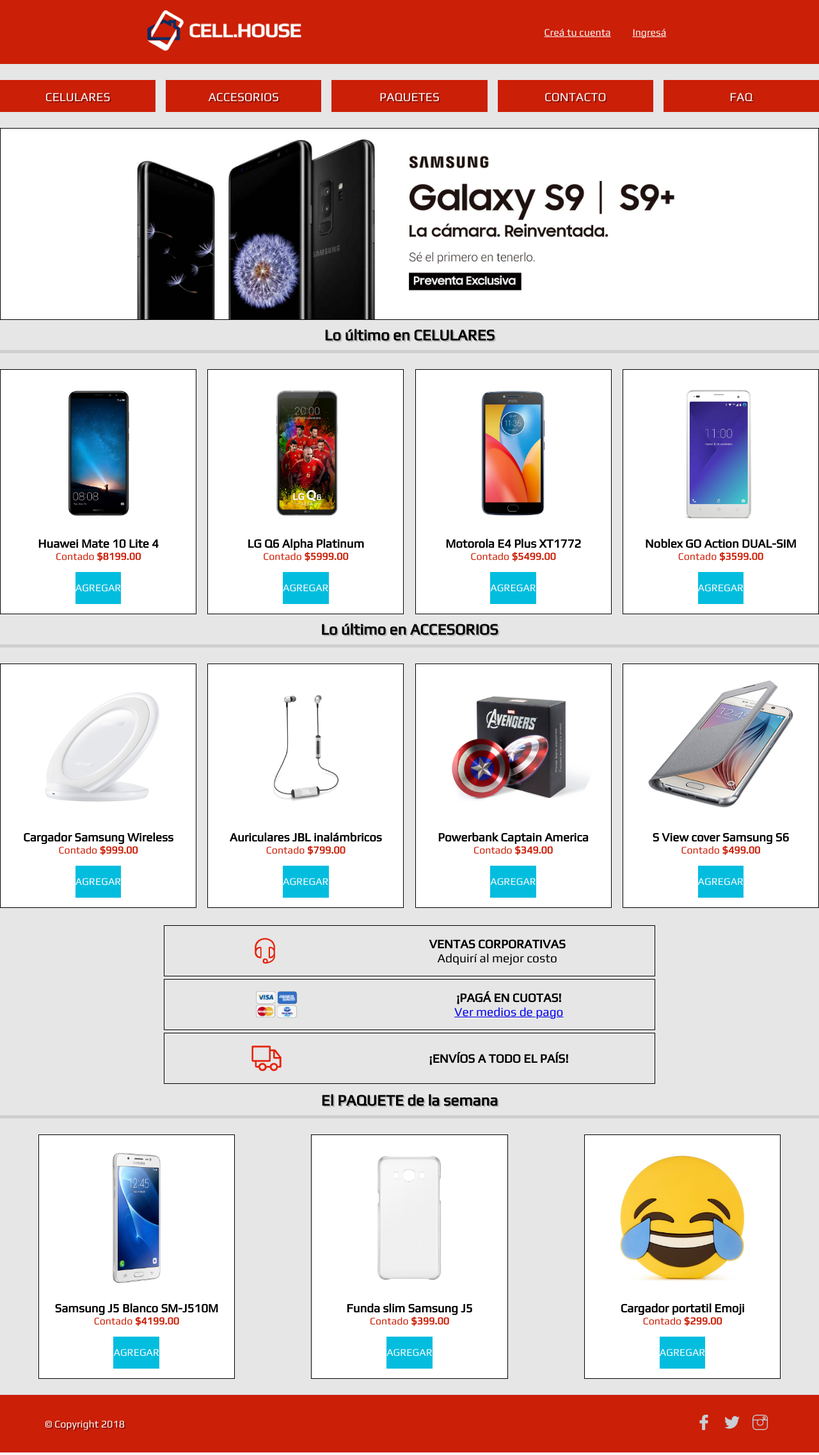
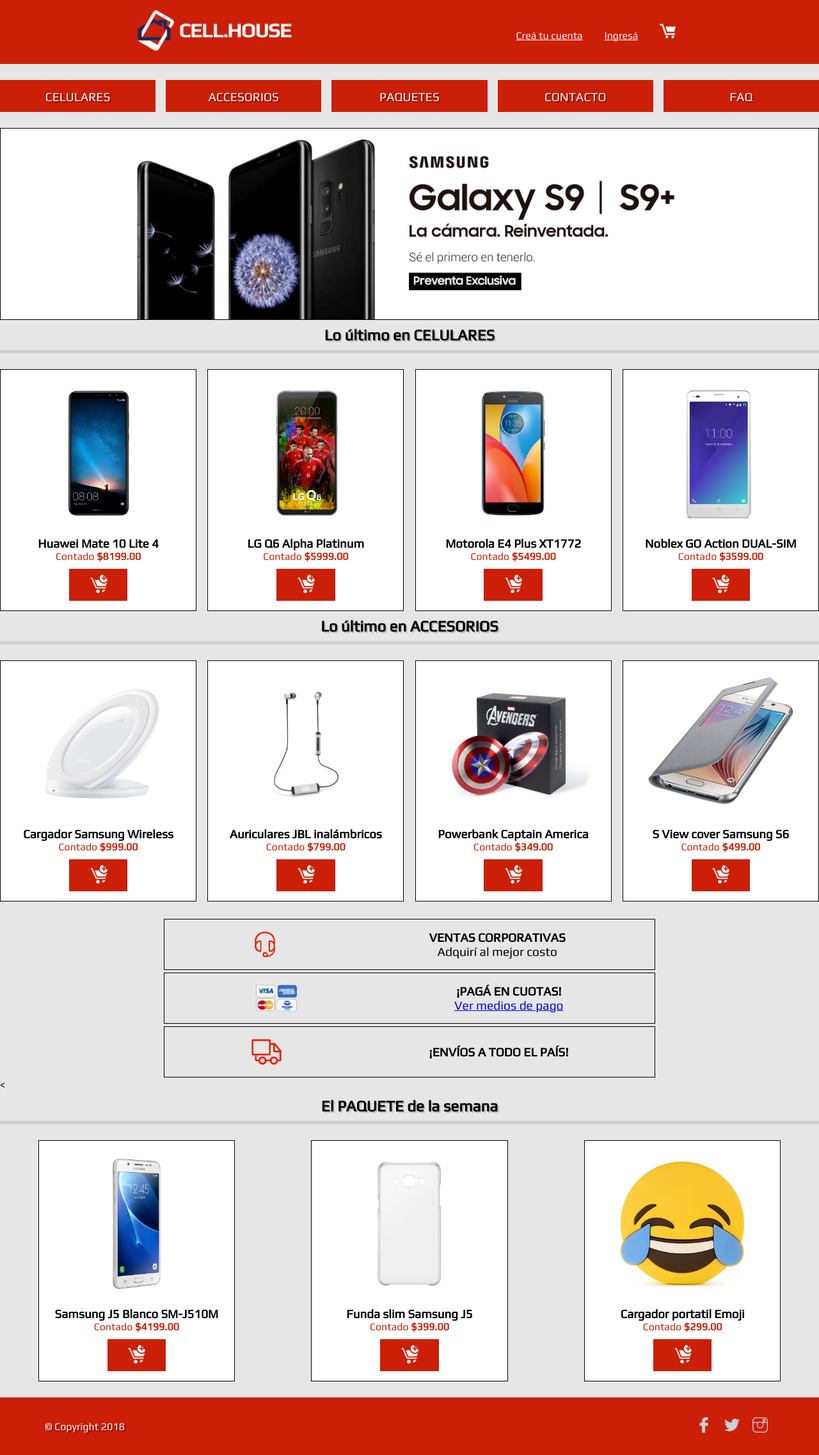
Before and after one commit to mfigliolia/FSTN7-Grupo2, a PHP site: page / in a window 1280 px wide. Shown: the whole page at 64% size. Run offline with PHP 8.4, Linux system fonts and the light colour scheme.

Commit message:
sprint 3.2

```diff
--- a/componentes/header.php
+++ b/componentes/header.php
@@ -6,5 +6,6 @@
   <nav class="login-nav">
     <a href="paginas/registro.php">Creá tu cuenta</a>
     <a href="paginas/login.php">Ingresá</a>
+    <a href="paginas/carrito.php"><img style="width: 25px;" src="images/logos/cart-empty.png" alt="carrito"></a>
   </nav>
 </header>
--- a/componentes/main.php
+++ b/componentes/main.php
@@ -1,71 +1,10 @@
 <main>
-  <div class="titulo">
-    <h2 align="center">Lo último en CELULARES</h2>
-  </div>
+  <?php
+    include('paginas/celulares.php');
 
-  <section class="novedades">
-      <article class="product">
-        <img src="images/celulares/HUAWEI_MATE_10.jpg" alt="HUAWEI_MATE_10">
-        <h3>Huawei Mate 10 Lite 4</h3>
-        <p>Contado <strong>$8199.00</strong></p>
-        <a href="">AGREGAR</a>
-      </article>
+    include('paginas/accesorios.php');
+  ?>
 
-    <article class="product">
-      <img src="images/celulares/LG_Q6_PLATINUM.jpg" alt="LG_Q6_PLATINUM">
-      <h3>LG Q6 Alpha Platinum</h3>
-      <p>Contado <strong>$5999.00</strong></p>
-      <a href="">AGREGAR</a>
-    </article>
-
-    <article class="product">
-      <img src="images/celulares/MOTOROLA_E4_PLUS.jpg" alt="MOTOROLA_E4_PLUS">
-      <h3>Motorola E4 Plus XT1772</h3>
-      <p>Contado <strong>$5499.00</strong></p>
-      <a href="">AGREGAR</a>
-    </article>
-
-    <article class="product">
-      <img src="images/celulares/NOBLEX_GO.jpg" alt="NOBLEX_GO">
-      <h3>Noblex GO Action DUAL-SIM</h3>
-      <p>Contado <strong>$3599.00</strong></p>
-      <a href="">AGREGAR</a>
-    </article>
-  </section>
-
-  <div class="titulo">
-    <h2 align="center">Lo último en ACCESORIOS</h2>
-  </div>
-
-  <section class="novedades">
-    <article class="product">
-      <img src="images/accesorios/samsung_charger.jpg" alt="samsung_charger">
-      <h3>Cargador Samsung Wireless</h3>
-      <p>Contado <strong>$999.00</strong></p>
-      <a href="">AGREGAR</a>
-    </article>
-
-    <article class="product">
-      <img src="images/accesorios/phones_JBL.jpg" alt="phones_JBL">
-      <h3>Auriculares JBL inalámbricos</h3>
-      <p>Contado <strong>$799.00</strong></p>
-      <a href="">AGREGAR</a>
-    </article>
-
-    <article class="product">
-      <img src="images/accesorios/powerbank_avengers.jpg" alt="powerbank_avengers">
-      <h3>Powerbank Captain America</h3>
-      <p>Contado <strong>$349.00</strong></p>
-      <a href="">AGREGAR</a>
-    </article>
-
-    <article class="product">
-      <img src="images/accesorios/viewcover_samsung_s6.jpg" alt="viewcover_samsung_s6">
-      <h3>S View cover Samsung S6</h3>
-      <p>Contado <strong>$499.00</strong></p>
-      <a href="">AGREGAR</a>
-    </article>
-  </section>
 </main>
 
 <section class="informacion">
@@ -99,29 +38,4 @@
   </div>
 </section>
 
-<div class="titulo">
-  <h2 align="center">El PAQUETE de la semana</h2>
-</div>
-
-<section class="paquete">
-      <article class="product">
-        <img src="images/celulares/samsung_j5.jpg" alt="Samsung_J5">
-        <h3>Samsung J5 Blanco SM-J510M</h3>
-        <p>Contado <strong>$4199.00</strong></p>
-        <a href="">AGREGAR</a>
-      </article>
-
-      <article class="product">
-        <img src="images/accesorios/funda_J5.jpg" alt="Funda_Samsung_J5">
-        <h3>Funda slim Samsung J5</h3>
-        <p>Contado <strong>$399.00</strong></p>
-        <a href="">AGREGAR</a>
-      </article>
-
-      <article class="product">
-        <img src="images/accesorios/emoji_laught.jpg" alt="Cargador_emoji">
-        <h3>Cargador portatil Emoji</h3>
-        <p>Contado <strong>$299.00</strong></p>
-        <a href="">AGREGAR</a>
-      </article>
-</section>
+  <<?php include('paginas/paquetes.php'); ?>
--- a/componentes/navigation.php
+++ b/componentes/navigation.php
@@ -9,9 +9,9 @@
 
 <!-- navbar para baja resolucion -->
 <section class="low-nav">
-  <a href="#">CELULARES</a>
-  <a href="#">ACCESORIOS</a>
-  <a href="#">PAQUETES</a>
+  <a href="?pagina=celulares">CELULARES</a>
+  <a href="?pagina=accesorios">ACCESORIOS</a>
+  <a href="?pagina=paquetes">PAQUETES</a>
   <a href="#">CONTACTO</a>
-  <a href="faq.php">FAQ</a>
+  <a href="paginas/faq.php">FAQ</a>
 </section>
--- a/css/style.css
+++ b/css/style.css
@@ -310,23 +310,12 @@ main {
 }
 
 .product a {
-<<<<<<< HEAD
   width: 30%;
   height: 50px;
   background-color: rgb(203,31,7);
   text-align: center;
   padding-top: 8px;
   margin-top:10px;
-=======
-  width: 35%;
-  height: 50px;
-  color: rgb(250,250,250);
-  text-align: center;
-  text-decoration: none;
-  background-color: rgb(3,189,223);
-  margin-top:15px;
-  padding-top: 15px;
->>>>>>> 156ee6a7073b20dc3dda83e89b843b7ea829da22
 }
 
 .paquete{
--- a/paginas/accesorios.php
+++ b/paginas/accesorios.php
@@ -7,43 +7,27 @@
       <img src="images/accesorios/samsung_charger.jpg" alt="samsung_charger">
       <h3>Cargador Samsung Wireless</h3>
       <p>Contado <strong>$999.00</strong></p>
-<<<<<<< HEAD
       <a href=""><img style="width: 30px;" src="images/logos/cart-add.png"></a>
-=======
-      <a href="">AGREGAR</a>
->>>>>>> 156ee6a7073b20dc3dda83e89b843b7ea829da22
     </article>
 
     <article class="product">
       <img src="images/accesorios/phones_JBL.jpg" alt="phones_JBL">
       <h3>Auriculares JBL inalámbricos</h3>
       <p>Contado <strong>$799.00</strong></p>
-<<<<<<< HEAD
       <a href=""><img style="width: 30px;" src="images/logos/cart-add.png"></a>
-=======
-      <a href="">AGREGAR</a>
->>>>>>> 156ee6a7073b20dc3dda83e89b843b7ea829da22
     </article>
 
     <article class="product">
       <img src="images/accesorios/powerbank_avengers.jpg" alt="powerbank_avengers">
       <h3>Powerbank Captain America</h3>
       <p>Contado <strong>$349.00</strong></p>
-<<<<<<< HEAD
       <a href=""><img style="width: 30px;" src="images/logos/cart-add.png"></a>
-=======
-      <a href="">AGREGAR</a>
->>>>>>> 156ee6a7073b20dc3dda83e89b843b7ea829da22
     </article>
 
     <article class="product">
       <img src="images/accesorios/viewcover_samsung_s6.jpg" alt="viewcover_samsung_s6">
       <h3>S View cover Samsung S6</h3>
       <p>Contado <strong>$499.00</strong></p>
-<<<<<<< HEAD
       <a href=""><img style="width: 30px;" src="images/logos/cart-add.png"></a>
-=======
-      <a href="">AGREGAR</a>
->>>>>>> 156ee6a7073b20dc3dda83e89b843b7ea829da22
     </article>
   </section>
--- a/paginas/bienvenido.php
+++ b/paginas/bienvenido.php
@@ -30,9 +30,5 @@ $errores = [];
           <p style="color: white;">Bienvenido, <?php echo $_SESSION['nombre']?>, a la comunidad de Cell House</p>
           </div>
        </div>
-<<<<<<< HEAD:paginas/bienvenido.php
   <a href="paginas/login.php" style="padding-left: 520px;"><input type="submit" value="Empezá a navegar"></a>
-=======
-  <a href="login.php" style="padding-left: 520px;"><input type="submit" value="Empezá a navegar"></a>
->>>>>>> 156ee6a7073b20dc3dda83e89b843b7ea829da22:bienvenido.php
   </body>
--- a/paginas/celulares.php
+++ b/paginas/celulares.php
@@ -7,43 +7,27 @@
         <img src="images/celulares/HUAWEI_MATE_10.jpg" alt="HUAWEI_MATE_10">
         <h3>Huawei Mate 10 Lite 4</h3>
         <p>Contado <strong>$8199.00</strong></p>
-<<<<<<< HEAD
         <a href=""><img style="width: 30px;" src="images/logos/cart-add.png"></a>
-=======
-        <a href="">AGREGAR</a>
->>>>>>> 156ee6a7073b20dc3dda83e89b843b7ea829da22
       </article>
 
     <article class="product">
       <img src="images/celulares/LG_Q6_PLATINUM.jpg" alt="LG_Q6_PLATINUM">
       <h3>LG Q6 Alpha Platinum</h3>
       <p>Contado <strong>$5999.00</strong></p>
-<<<<<<< HEAD
       <a href=""><img style="width: 30px;" src="images/logos/cart-add.png"></a>
-=======
-      <a href="">AGREGAR</a>
->>>>>>> 156ee6a7073b20dc3dda83e89b843b7ea829da22
     </article>
 
     <article class="product">
       <img src="images/celulares/MOTOROLA_E4_PLUS.jpg" alt="MOTOROLA_E4_PLUS">
       <h3>Motorola E4 Plus XT1772</h3>
       <p>Contado <strong>$5499.00</strong></p>
-<<<<<<< HEAD
       <a href=""><img style="width: 30px;" src="images/logos/cart-add.png"></a>
-=======
-      <a href="">AGREGAR</a>
->>>>>>> 156ee6a7073b20dc3dda83e89b843b7ea829da22
     </article>
 
     <article class="product">
       <img src="images/celulares/NOBLEX_GO.jpg" alt="NOBLEX_GO">
       <h3>Noblex GO Action DUAL-SIM</h3>
       <p>Contado <strong>$3599.00</strong></p>
-<<<<<<< HEAD
       <a href=""><img style="width: 30px;" src="images/logos/cart-add.png"></a>
-=======
-      <a href="">AGREGAR</a>
->>>>>>> 156ee6a7073b20dc3dda83e89b843b7ea829da22
     </article>
   </section>
--- a/paginas/indexlogin.php
+++ b/paginas/indexlogin.php
@@ -3,11 +3,7 @@
 <html lang="en" dir="ltr">
   <head>
     <meta charset="utf-8">
-<<<<<<< HEAD:paginas/indexlogin.php
     <link rel="stylesheet" href="../css/style.css">
-=======
-    <link rel="stylesheet" href="css/style.css">
->>>>>>> 156ee6a7073b20dc3dda83e89b843b7ea829da22:indexlogin.php
     <meta name="viewport" content="width=device-width, initial-scale=1">
     <link href="https://fonts.googleapis.com/css?family=Play" rel="stylesheet">
     <title>CELL.HOUSE</title>
--- a/paginas/paquetes.php
+++ b/paginas/paquetes.php
@@ -7,32 +7,20 @@
         <img src="images/celulares/samsung_j5.jpg" alt="Samsung_J5">
         <h3>Samsung J5 Blanco SM-J510M</h3>
         <p>Contado <strong>$4199.00</strong></p>
-<<<<<<< HEAD
         <a href=""><img style="width: 30px;" src="images/logos/cart-add.png"></a>
-=======
-        <a href="">AGREGAR</a>
->>>>>>> 156ee6a7073b20dc3dda83e89b843b7ea829da22
       </article>
 
       <article class="product">
         <img src="images/accesorios/funda_J5.jpg" alt="Funda_Samsung_J5">
         <h3>Funda slim Samsung J5</h3>
         <p>Contado <strong>$399.00</strong></p>
-<<<<<<< HEAD
         <a href=""><img style="width: 30px;" src="images/logos/cart-add.png"></a>
-=======
-        <a href="">AGREGAR</a>
->>>>>>> 156ee6a7073b20dc3dda83e89b843b7ea829da22
       </article>
 
       <article class="product">
         <img src="images/accesorios/emoji_laught.jpg" alt="Cargador_emoji">
         <h3>Cargador portatil Emoji</h3>
         <p>Contado <strong>$299.00</strong></p>
-<<<<<<< HEAD
         <a href=""><img style="width: 30px;" src="images/logos/cart-add.png"></a>
-=======
-        <a href="">AGREGAR</a>
->>>>>>> 156ee6a7073b20dc3dda83e89b843b7ea829da22
       </article>
 </section>
```
Also changed, not shown: JSON/usuarios.json (+0 -9 lines), paginas/login.php (+0 -8 lines), paginas/registro.php (+0 -8 lines), 2 other files.
